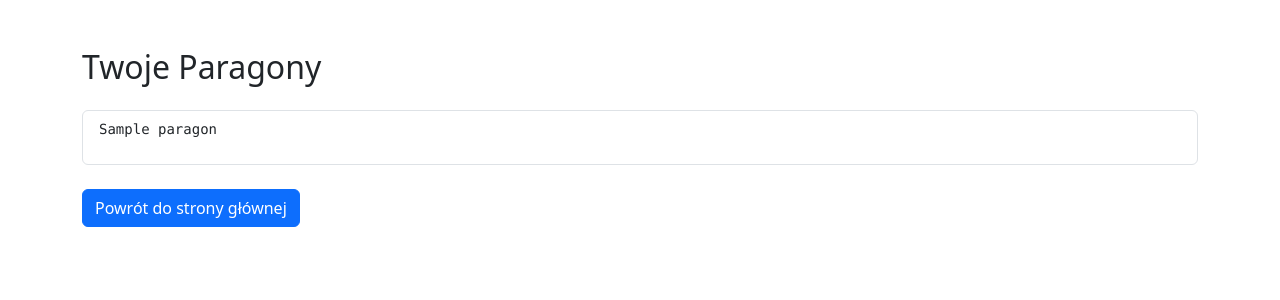
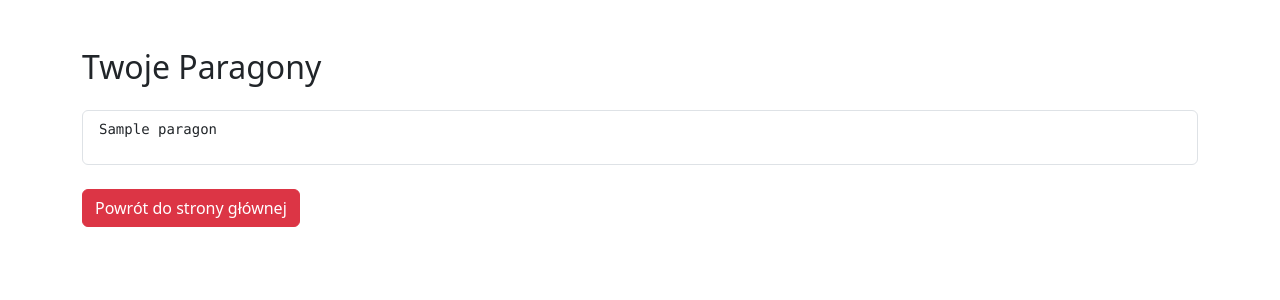
Before and after one commit to mbmmle/KFK, a Python web app: template templates/konto.html in a window 1280 px wide. Shown: the part 74-374 px from the top of the page. Run offline with Jinja, Linux system fonts and the light colour scheme; the template is opened without the code that fills it: most values are stand-ins (such as "Sample title", 1, 10 or a date in 2020).

Commit message:
Zmieniłam kolor przycisku z niebieskiego na czerwony w pliku konto.html

```diff
--- a/templates/konto.html
+++ b/templates/konto.html
@@ -17,7 +17,7 @@
             </li>
             {% endfor %}
         </ul>
-        <a href="{{ url_for('index') }}" class="btn btn-primary mt-4">Powrót do strony głównej</a>
+        <a href="{{ url_for('index') }}" class="btn btn-danger mt-4">Powrót do strony głównej</a>
     </div>
     {% endblock %}
 </body>
```
